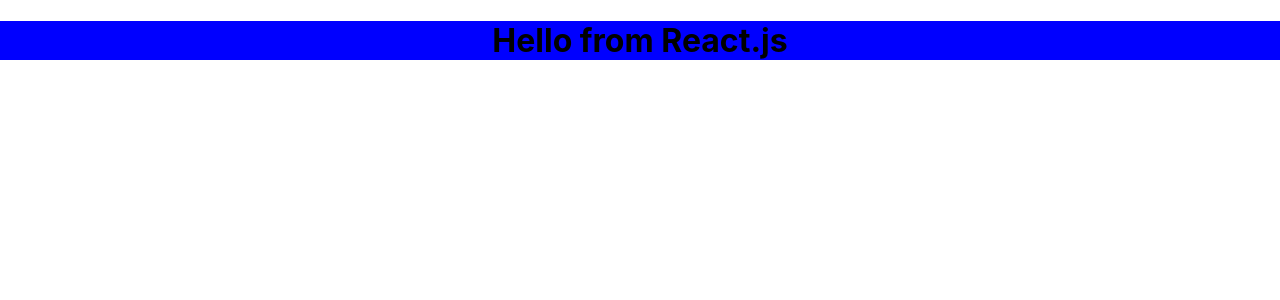
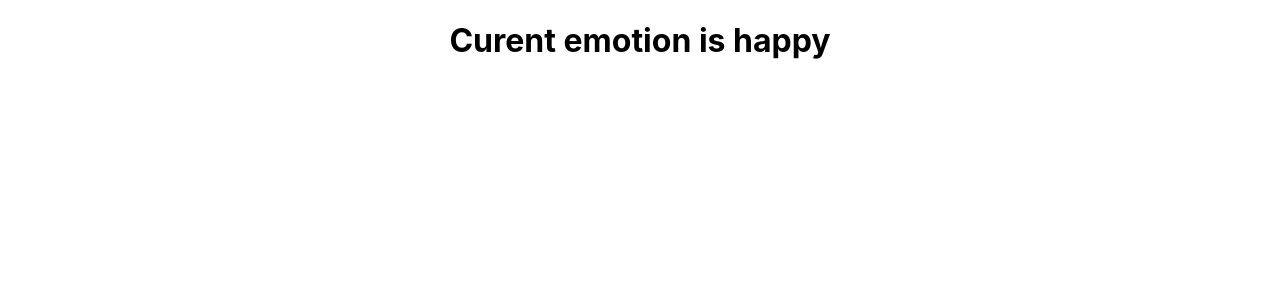
Before and after one commit to iamchristinandy/Learning-React, a React (Create React App) app in the folder Exercise Files/Ch04/04_02/start/react-app/: page / in a window 1280 px wide. Shown: the top 300 px of the page. Built offline with nearby package versions, Linux system fonts and the light colour scheme.

Commit message:
Creating an Emotion state

```diff
--- a/Exercise Files/Ch04/04_02/start/react-app/src/App.css
+++ b/Exercise Files/Ch04/04_02/start/react-app/src/App.css
@@ -1,5 +1,4 @@
 .App {
-  background-color: blue;
   text-align: center;
 }
 
--- a/Exercise Files/Ch04/04_02/start/react-app/src/App.js
+++ b/Exercise Files/Ch04/04_02/start/react-app/src/App.js
@@ -1,13 +1,17 @@
 import './App.css';
+import { useState } from 'react';
 
-const [firstcity, second] = ["Accra", "Tamale", "Nsawam", "Kumasi"];
-console.log(firstcity);
-console.log(second);
+
+// const [firstcity, second] = ["Accra", "Tamale", "Nsawam", "Kumasi"];
+// console.log(firstcity);
+// console.log(second);
 
 function App({library}) {
+  const [emotion, setEmotion] = useState("happy");
+
   return (
     <div className="App">
-      <h1>Hello from {library}</h1>
+      <h1>Curent emotion is {emotion}</h1>
     </div>
   );
 }
--- a/Exercise Files/Ch04/04_02/start/react-app/src/index.js
+++ b/Exercise Files/Ch04/04_02/start/react-app/src/index.js
@@ -6,7 +6,7 @@
 
 ReactDOM.render(
   <React.StrictMode>
-    <App library="React.js"/>
+    <App />
   </React.StrictMode>,
   document.getElementById('root')
 );
```
